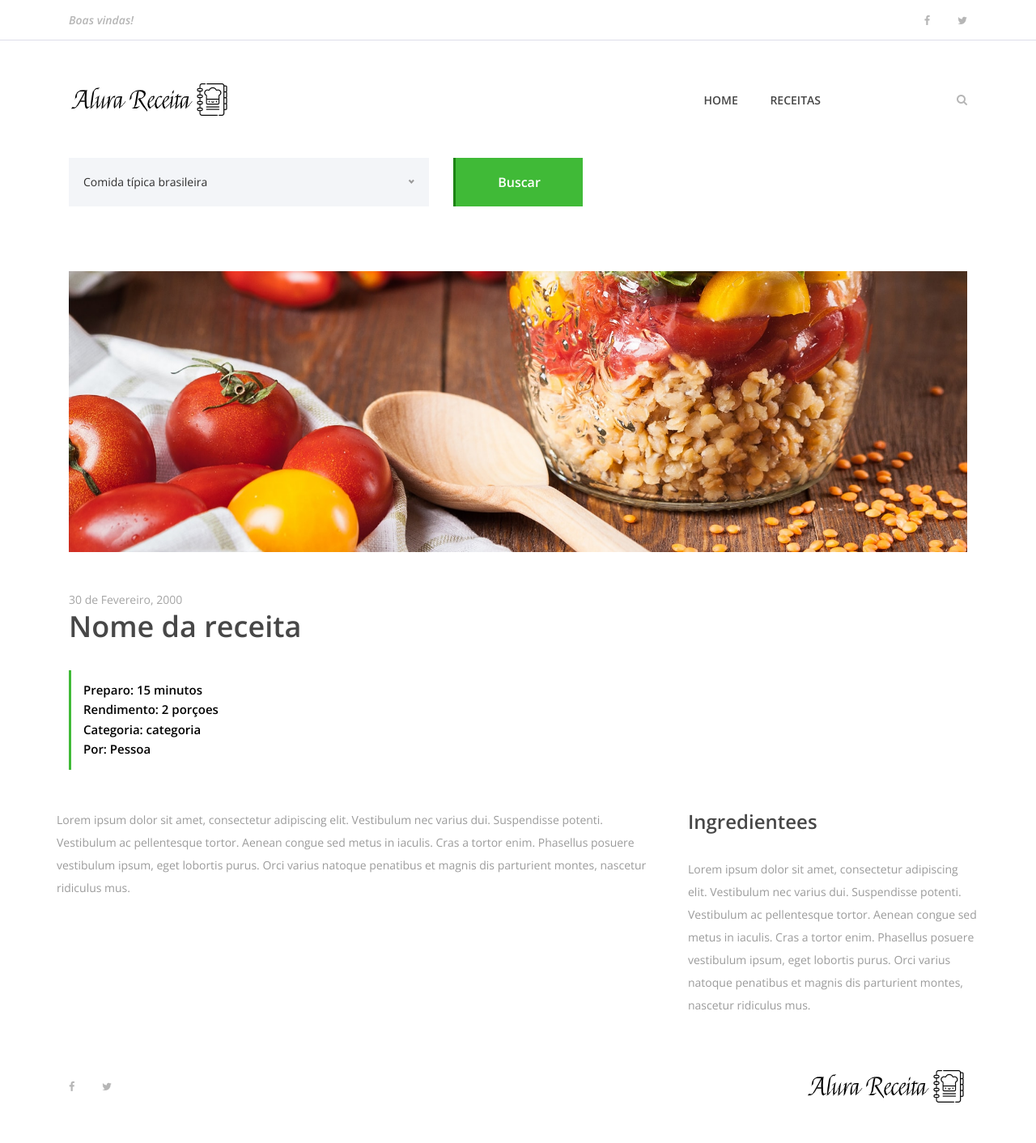
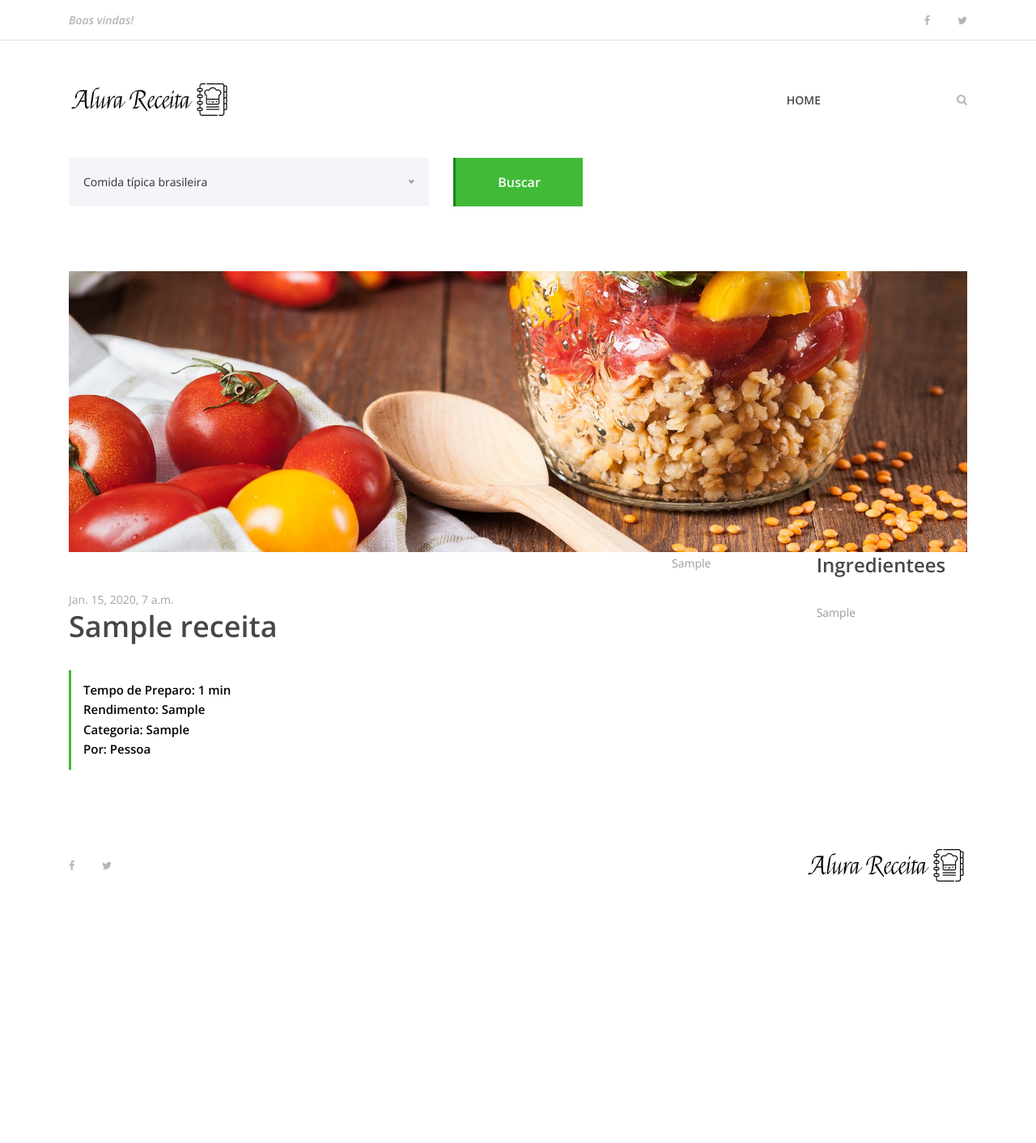
Before and after one commit to guilhermepaiva/alura_receitas_django, a Django app: template receitas/templates/receita.html in a window 1280 px wide. Shown: the whole page at 81% size. After the commit the page ends 1089 px from the top, so only its background shows below. Run offline with Django 3.2, Linux system fonts and the light colour scheme; the template is opened without the code that fills it: values that come from a table or form of the project are taken from there, others are empty; tables that the repository leaves empty hold one stand-in row (values such as "Sample post"); some libraries are stand-ins or nearby versions.

Commit message:
parâmetro na url

```diff
--- a/receitas/templates/index.html
+++ b/receitas/templates/index.html
@@ -38,7 +38,7 @@
                     <div class="single-best-receipe-area mb-30">
                         <img src="{% static 'img/bg-img/foto_receita.png' %}" alt="">
                         <div class="receipe-content">
-                            <a href="{% url 'receita' %}">
+                            <a href="{% url 'receita' receita.id %}">
                                 <h5>{{ receita.nome_receita }}</h5>
                             </a>
                         </div>
--- a/receitas/templates/partials/menu.html
+++ b/receitas/templates/partials/menu.html
@@ -57,7 +57,7 @@
                         <div class="classynav">
                             <ul>
                                 <li><a href="{% url 'index' %}">Home</a></li>
-                                <li><a href="{% url 'receita' %}">Receitas</a></li>
+
                             </ul>
 
                             <!-- Formulario de busca -->
--- a/receitas/templates/receita.html
+++ b/receitas/templates/receita.html
@@ -64,12 +64,12 @@
                 <div class="row">
                     <div class="col-12 col-md-8">
                         <div class="receipe-headline my-5">
-                            <span>30 de Fevereiro, 2000</span>
-                            <h2>Nome da receita</h2>
+                            <span>{{ receita.data_receita }}</span>
+                            <h2>{{ receita.nome_receita }}</h2>
                             <div class="receipe-duration">
-                                <h6>Preparo: 15 minutos</h6>
-                                <h6>Rendimento: 2 porçoes</h6>
-                                <h6>Categoria: categoria</h6>
+                                <h6>Tempo de Preparo: {{ receita.tempo_preparo }} min</h6>
+                                <h6>Rendimento: {{ receita.rendimento }}</h6>
+                                <h6>Categoria: {{ receita.categoria }}</h6>
                                 <h6>Por: Pessoa</h6>
                             </div>
                         </div>
@@ -79,7 +79,7 @@
                     <div class="col-12 col-lg-8">
                         <!-- Single Preparation Step -->
                         <div class="single-preparation-step d-flex">
-                            <p>Lorem ipsum dolor sit amet, consectetur adipiscing elit. Vestibulum nec varius dui. Suspendisse potenti. Vestibulum ac pellentesque tortor. Aenean congue sed metus in iaculis. Cras a tortor enim. Phasellus posuere vestibulum ipsum, eget lobortis purus. Orci varius natoque penatibus et magnis dis parturient montes, nascetur ridiculus mus. </p>
+                            <p>{{ receita.modo_preparo }}</p>
                         </div>
                     </div>
 
@@ -88,7 +88,7 @@
                         <div class="ingredients">
                             <h4>Ingredientees</h4>
                             <div class="ingredients">
-                                <p>Lorem ipsum dolor sit amet, consectetur adipiscing elit. Vestibulum nec varius dui. Suspendisse potenti. Vestibulum ac pellentesque tortor. Aenean congue sed metus in iaculis. Cras a tortor enim. Phasellus posuere vestibulum ipsum, eget lobortis purus. Orci varius natoque penatibus et magnis dis parturient montes, nascetur ridiculus mus. </p>
+                                <p>{{ receita.ingredientes }}</p>
                             </p>
                             </div>
                         </div>
--- a/receitas/urls.py
+++ b/receitas/urls.py
@@ -3,5 +3,5 @@
 
 urlpatterns = [
     path('', views.index, name='index'),
-    path('receita', views.receita, name='receita')
+    path('<int:receita_id>', views.receita, name='receita')
 ]
```
Also changed, not shown: receitas/views.py (+8 -4 lines).
